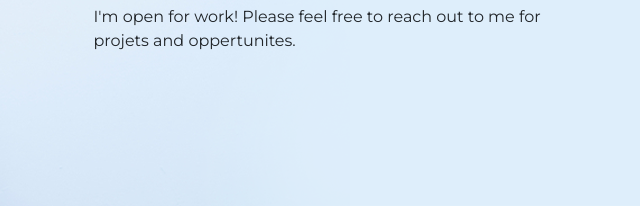
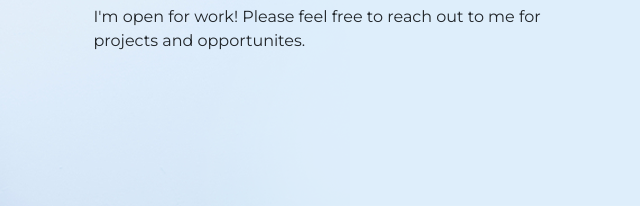
Before and after one commit to alexbaker2002/DaneWhitmanPortfolio, a plain HTML site: page contact.html in a window 1280 px wide. Shown: the part 334-542 px from the top of the page, 483-1123 px from the left. Drawn offline with nearby package versions, Linux system fonts and the light colour scheme.

Commit message:
fix spelling

```diff
--- a/contact.html
+++ b/contact.html
@@ -47,7 +47,7 @@
                  <h1 class="display-3 title"><span class="bold">Dane</span>&nbsp;Whitman</h1>
                  <h3>Full Stack Web Developer</h3>
                  <p>
-                     I'm open for work! Please feel free to reach out to me for projets and oppertunites.
+                        I'm open for work! Please feel free to reach out to me for projects and opportunites.
                  </p>
 
              </div>
```
Also changed, not shown: index.html (+1 -1 lines).
